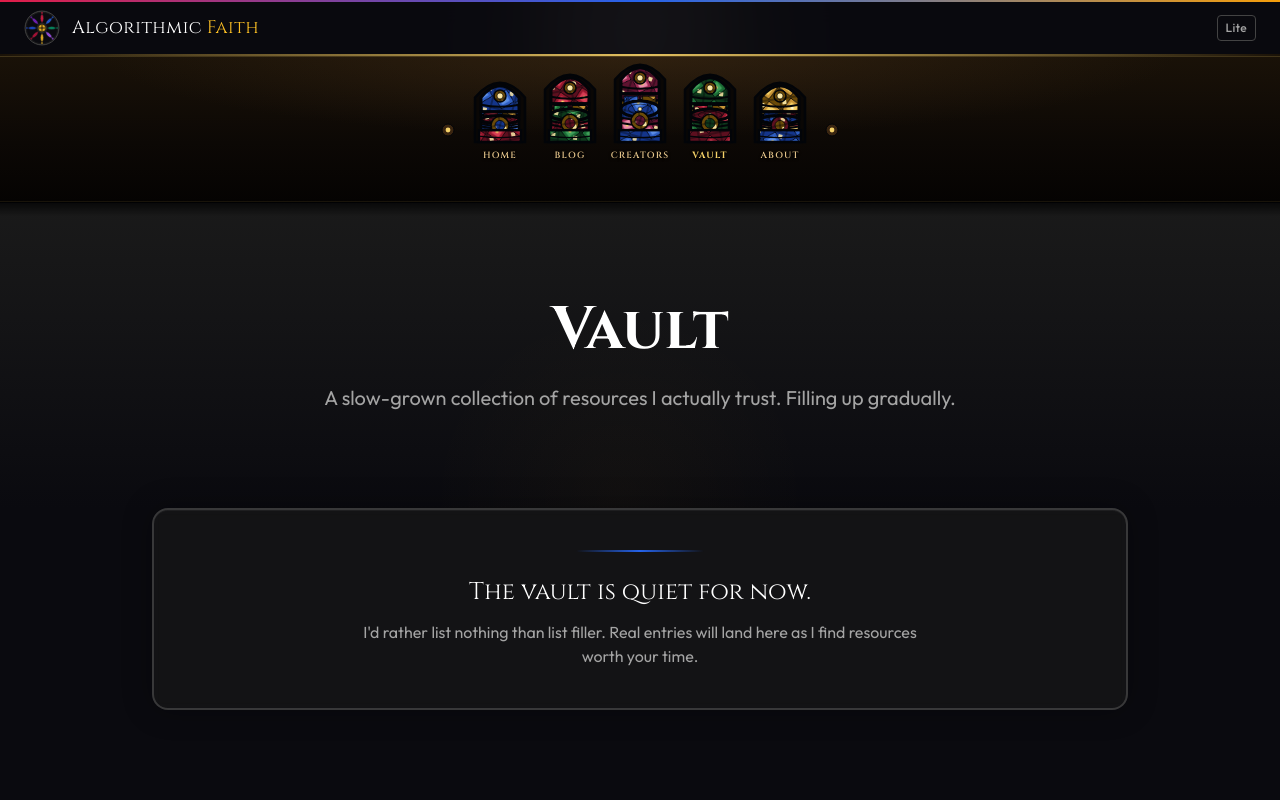
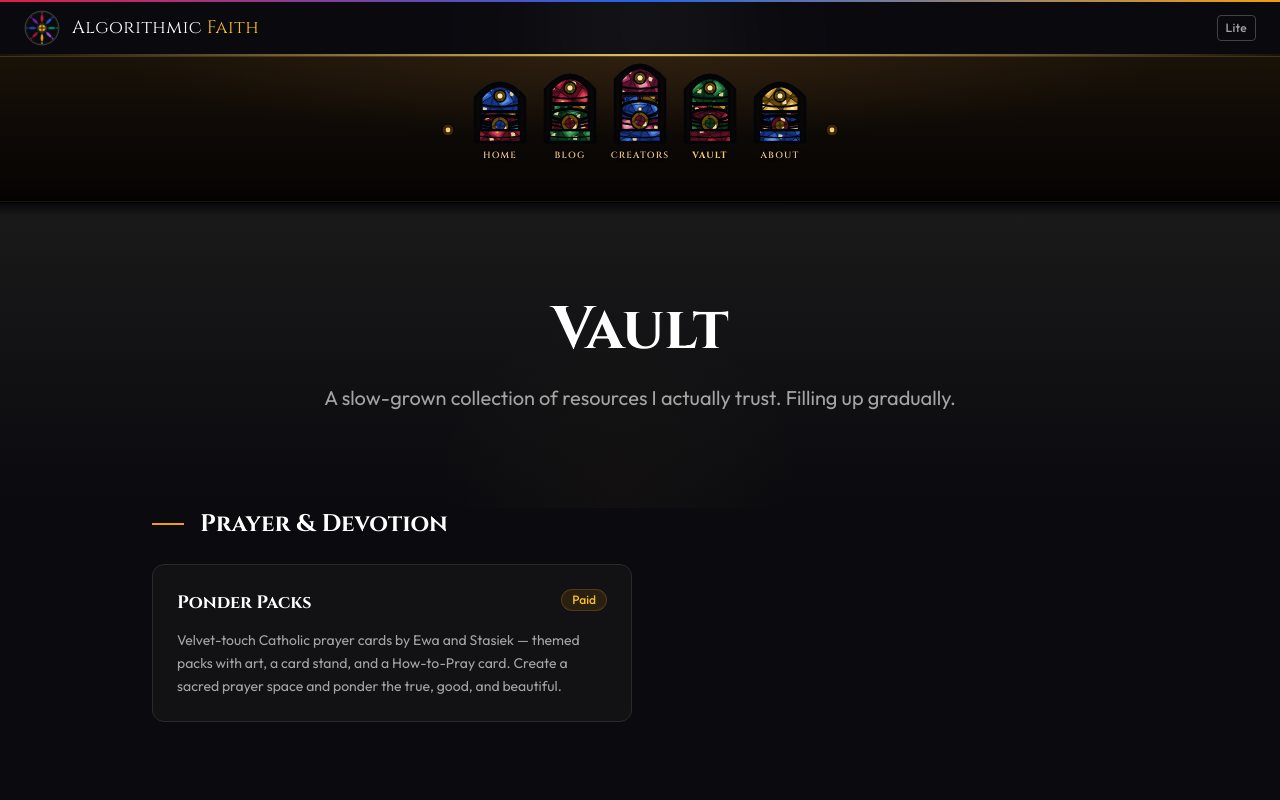
Before and after one commit to Timythius/algorithmicfaith, a Next.js app: page /vault in a window 1280 px wide. Shown: the top 800 px of the page. Built offline with nearby package versions, Linux system fonts and the light colour scheme.

Commit message:
Publish Ponder Packs and add to Vault
Remove password gate, backdate to 2026-04-09, and add as first Vault entry under Prayer & Devotion.

Co-Authored-By: Claude Opus 4.6 (1M context) <noreply@anthropic.com>

```diff
--- a/app/vault/page.tsx
+++ b/app/vault/page.tsx
@@ -16,7 +16,16 @@ type Resource = {
   free: boolean
 }
 
-const resources: Resource[] = []
+const resources: Resource[] = [
+  {
+    title: 'Ponder Packs',
+    description:
+      'Velvet-touch Catholic prayer cards by Ewa and Stasiek — themed packs with art, a card stand, and a How-to-Pray card. Create a sacred prayer space and ponder the true, good, and beautiful.',
+    category: 'Prayer & Devotion',
+    url: 'https://www.ponderpack.com.au',
+    free: false,
+  },
+]
 
 const categories = Array.from(new Set(resources.map((r) => r.category)))
 
```
Also changed, not shown: content/posts/ponder-pack.md (+1 -2 lines).
